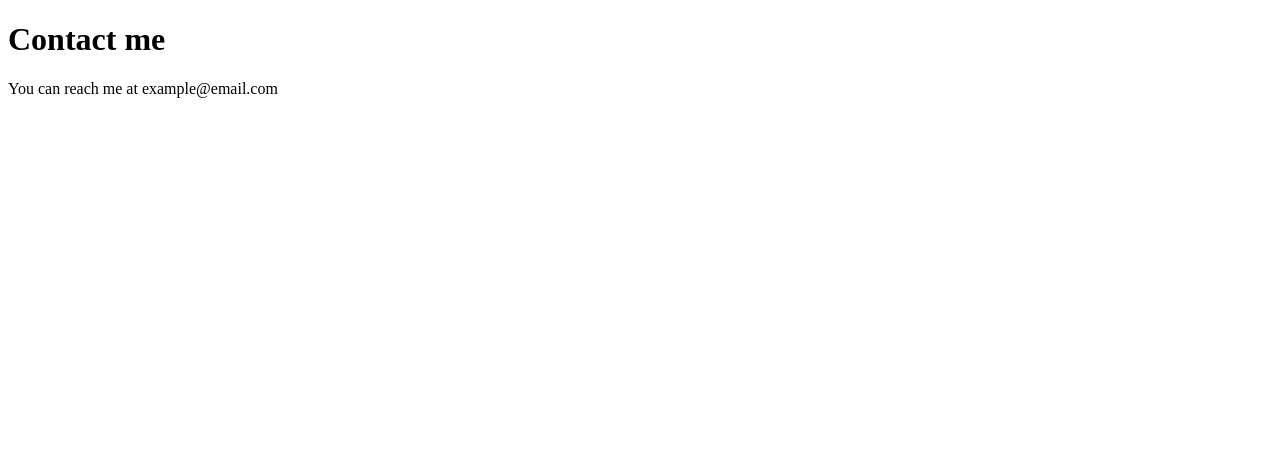
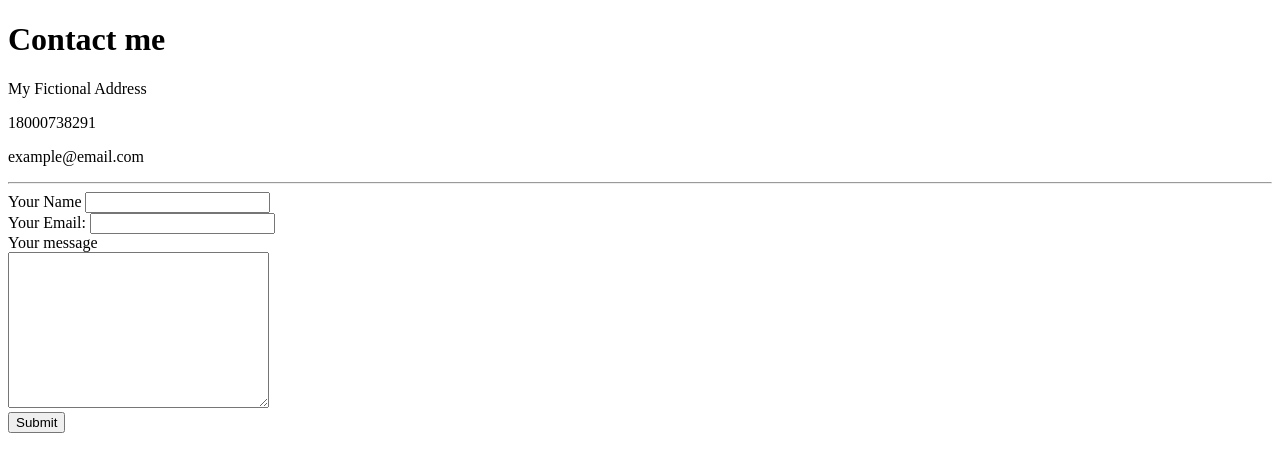
Before and after one commit to africanbushman/test-site, a plain HTML site: page Contact.html in a window 1280 px wide. Drawn offline with Linux system fonts and the light colour scheme.

Commit message:
added a form to Contact.html

```diff
--- a/Contact.html
+++ b/Contact.html
@@ -6,6 +6,18 @@
   </head>
   <body>
     <h1>Contact me</h1>
-    <p>You can reach me at example@email.com</p>
+    <p>My Fictional Address</p>
+    <p>18000738291</p>
+    <p>example@email.com</p>
+    <hr>
+    <form class="" action="index.html" method="post">
+      <label>Your Name</label>
+      <input type="text" name="" value=""><br>
+      <label>Your Email:</label>
+      <input type="email" name="" value=""><br>
+      <label>Your message</label><br>
+      <textarea name="name" rows="10" cols="30"></textarea><br>
+      <input type="submit" name="">
+    </form>
   </body>
 </html>
```
